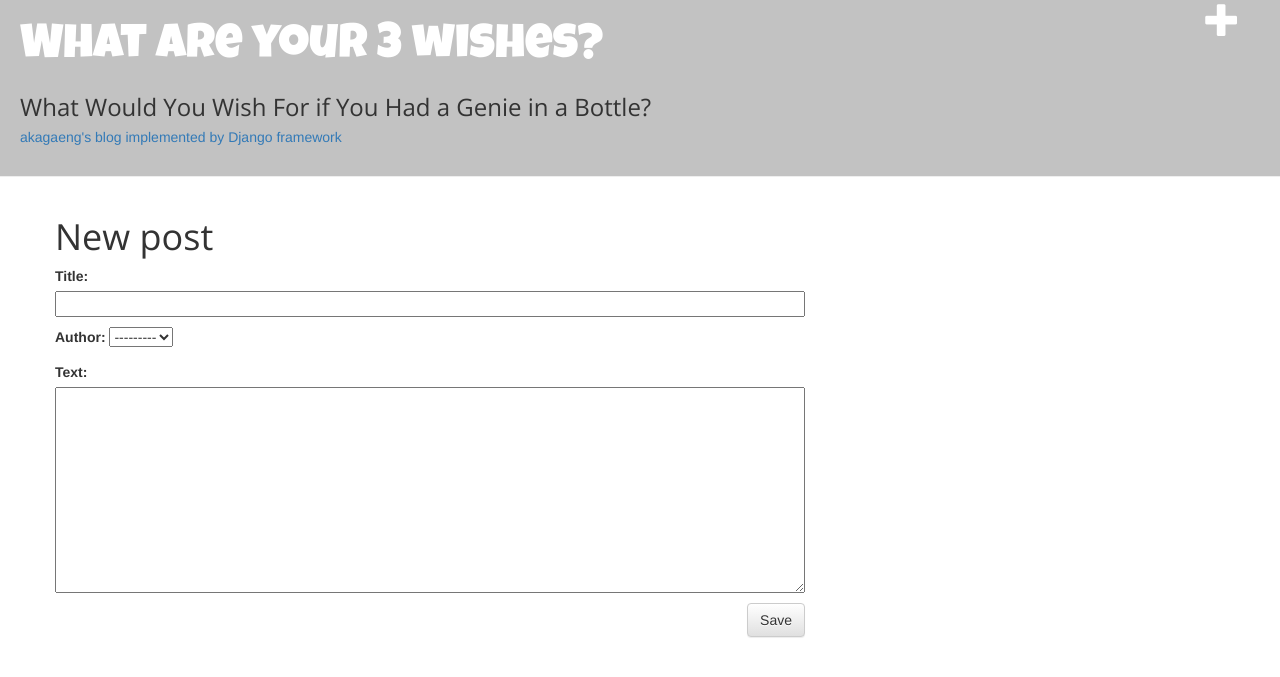
After one commit to akagaeng/django-blog, a Django app: page /post/new/ in a window 1280 px wide. The commit adds this page. Shown: the top 677 px of the page. Run offline with Django 3.2, Linux system fonts and the light colour scheme; some libraries are stand-ins or nearby versions.

Commit message:
almost done, added write and modification form

```diff
--- /dev/null
+++ b/blog/forms.py
@@ -0,0 +1,7 @@
+from django import forms
+from .models import Post
+
+class PostForm(forms.ModelForm):
+    class Meta:
+        model = Post
+        fields = ('title', 'author', 'text')
--- a/blog/static/css/blog.css
+++ b/blog/static/css/blog.css
@@ -6,7 +6,7 @@ h1 a {
 .page-header {
     background-color: #C2C2C2;
     margin-top: 0;
-    padding: 1px 20px 20px 30px;
+    padding: 1px 20px 20px 20px;
 }
 
 .page-header h1, .page-header h1 a, .page-header h1 a:visited, .page-header h1 a:active {
--- a/blog/templates/blog/base.html
+++ b/blog/templates/blog/base.html
@@ -10,12 +10,14 @@
     </head>
     <body>
          <div class = "page-header">
-            {% block page-header %}
-              <h1><a href="">page subject here</a></h1>
-                 <h3>page subsubject here</h3>
-                    <h5><a href="">page description here</a></h5>
-             {% endblock page-header %}
-        </div>
+             <a href="{% url 'post_new' %}" class="top-menu"><span class="glyphicon glyphicon-plus"></span></a>
+             {% block page-header %}
+                  <h1><a href="">What are your 3 wishes?</a></h1>
+                     <h3>What Would You Wish For if You Had a Genie in a Bottle?</h3>
+                        <h5><a href="">akagaeng's blog implemented by Django framework</a></h5>
+              {% endblock page-header %}
+
+         </div>
 
          <div class="content container">
             <div class="row">
--- a/blog/templates/blog/post_detail.html
+++ b/blog/templates/blog/post_detail.html
@@ -5,6 +5,7 @@
         {% if post.published_date %}
             <div class="date">
                 {{ post.published_date }}
+                <a class="btn btn-default" href="{% url 'post_edit' pk=post.pk %}"><span class="glyphicon glyphicon-pencil"></span></a>
             </div>
         {% endif %}
         <h1>{{ post.title }}</h1>
--- /dev/null
+++ b/blog/templates/blog/post_edit.html
@@ -0,0 +1,9 @@
+{% extends 'blog/base.html' %}
+
+{% block content %}
+    <h1>New post</h1>
+    <form method="POST" class="post-form">{% csrf_token %}
+        {{ form.as_p }}
+        <button type="submit" class="save btn btn-default">Save</button>
+    </form>
+{% endblock content %}
--- a/blog/urls.py
+++ b/blog/urls.py
@@ -3,5 +3,7 @@ from . import views
 
 urlpatterns = [
     url(r'^$', views.post_list, name='post_list'),
-    url(r'^post/(?P<pk>[0-9]+)/$', views.post_detail, name='post_detail')
+    url(r'^post/(?P<pk>[0-9]+)/$', views.post_detail, name='post_detail'),
+    url(r'^post/new/$', views.post_new, name='post_new'),
+    url(r'^post/(?P<pk>[0-9]+)/edit/$', views.post_edit, name='post_edit'),
 ]
--- a/blog/views.py
+++ b/blog/views.py
@@ -1,7 +1,8 @@
 from django.shortcuts import render
 from django.utils import timezone
 from .models import Post
-from django.shortcuts import render, get_object_or_404
+from django.shortcuts import render, get_object_or_404, redirect
+from .forms import PostForm
 
 def post_list(request):
     posts = Post.objects.filter(published_date__lte=timezone.now()).order_by('published_date')
@@ -10,3 +11,32 @@ def post_list(request):
 def post_detail(request, pk):
     post = get_object_or_404(Post, pk=pk)
     return render(request, 'blog/post_detail.html', {'post': post})
+
+def post_new(request):
+    if request.method == "POST":
+        form=PostForm(request.POST)
+
+        if form.is_valid():
+            post = form.save(commit=False)
+            post.author = request.user
+            post.published_date = timezone.now()
+            post.save()
+            return redirect('blog.views.post_detail', pk=post.pk)
+    else:
+        form=PostForm()
+
+    return render(request, 'blog/post_edit.html', {'form': form})
+
+def post_edit(request, pk):
+    post = get_object_or_404(Post, pk=pk)
+    if request.method == "POST":
+        form = PostForm(request.POST, instance=post)
+        if form.is_valid():
+            post = form.save(commit=False)
+            post.author = request.user
+            post.published_date = timezone.now()
+            post.save()
+            return redirect('blog.views.post_detail', pk=post.pk)
+    else:
+        form = PostForm(instance=post)
+    return render(request, 'blog/post_edit.html', {'form': form})
```
Also changed, not shown: blog/templates/blog/post_list.html (+0 -7 lines).
